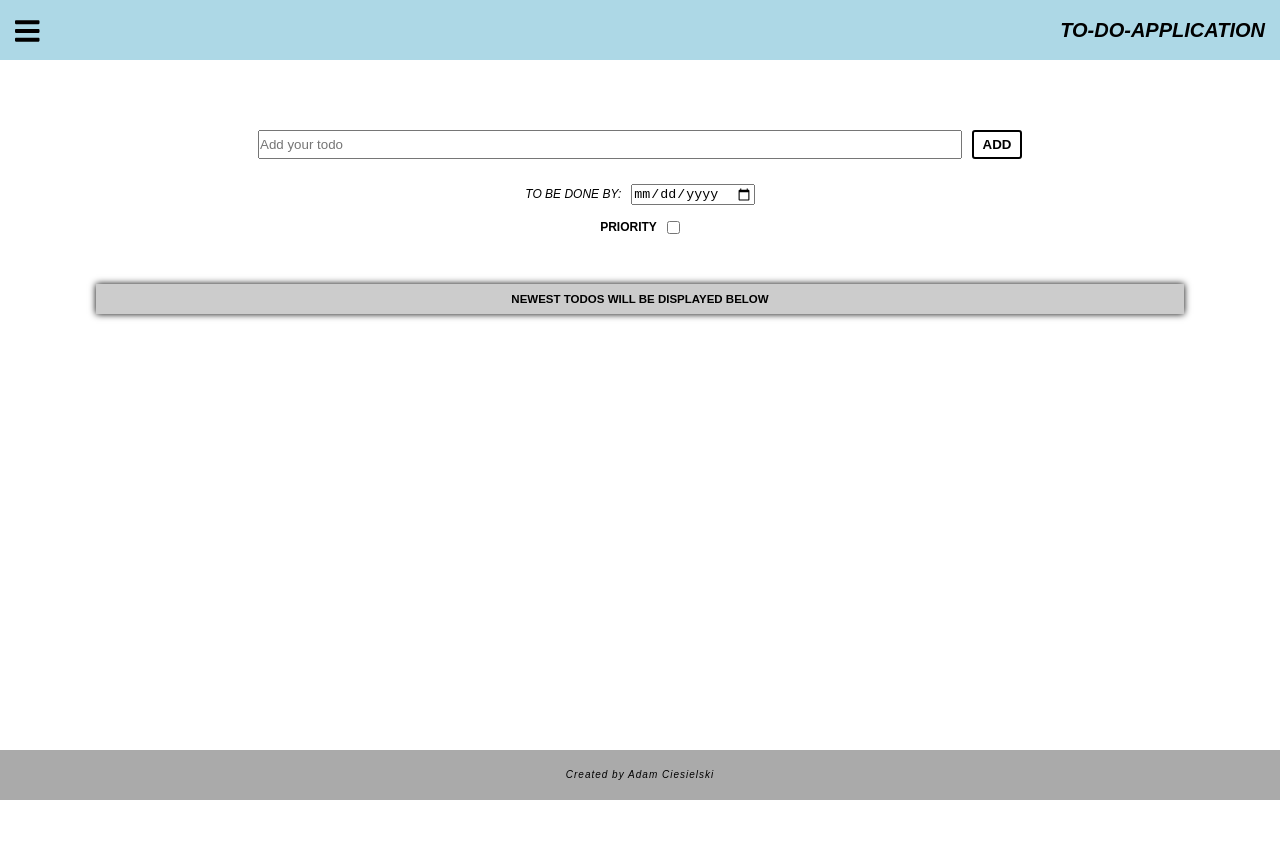
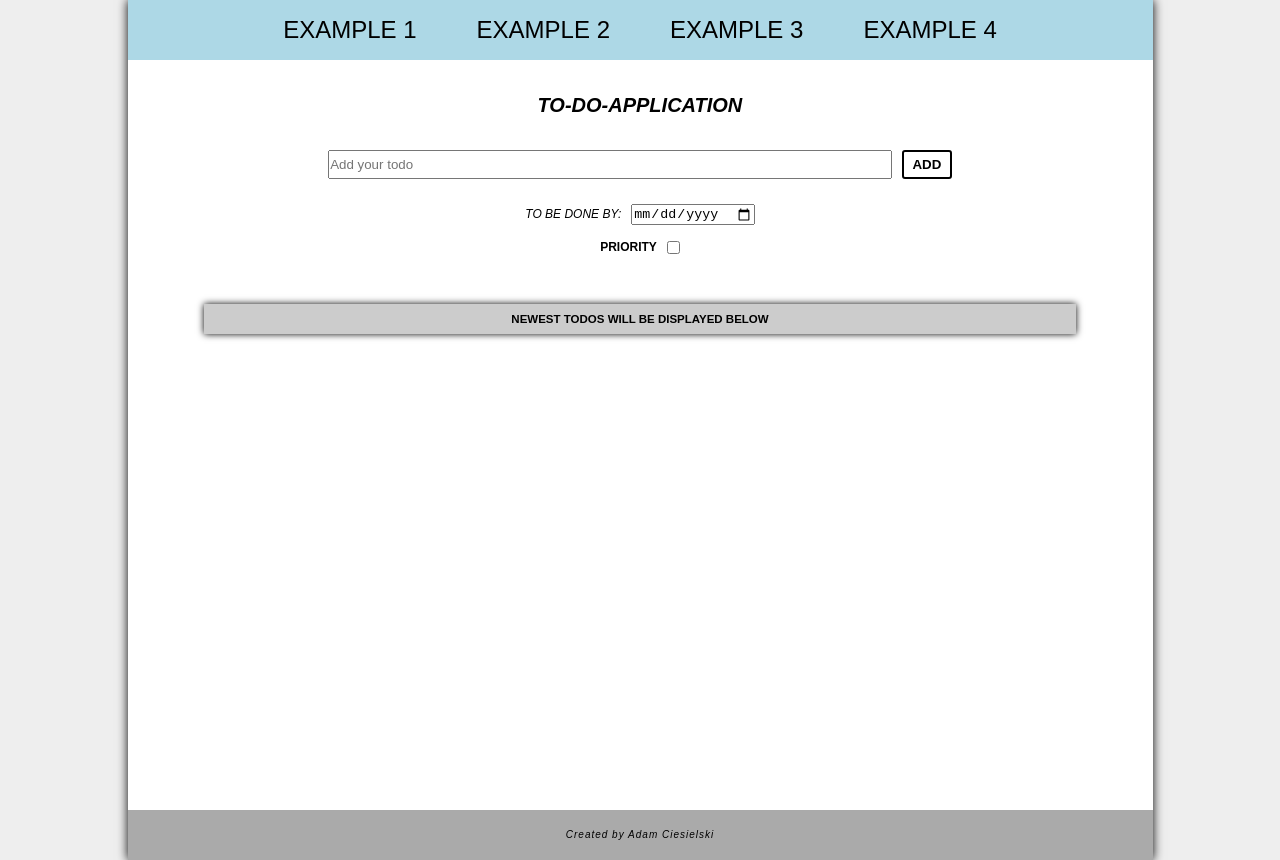
Before and after one commit to adcies/to-do-app, a React (Create React App) app: page / in a window 1280 px wide. Before the commit the page ends 800 px from the top, so only its background shows below. Built offline with nearby package versions, Linux system fonts and the light colour scheme.

Commit message:
add gsap animation, add styles for >1024px, add react handlers

```diff
--- a/package.json
+++ b/package.json
@@ -9,6 +9,7 @@
     "@testing-library/jest-dom": "^5.14.1",
     "@testing-library/react": "^11.2.7",
     "@testing-library/user-event": "^12.8.3",
+    "gsap": "^3.7.1",
     "react": "^17.0.2",
     "react-dom": "^17.0.2",
     "react-scripts": "4.0.3",
--- a/src/App.scss
+++ b/src/App.scss
@@ -1,7 +1,23 @@
 @import './sass/variables';
 @import './sass/reset';
+@import './sass/mixins';
 
 :root {
   font-size: $base-fontSize;
   font-family: sans-serif;
 }
+
+body {
+  @include mq(tablet-large) {
+    background-color: #eee;
+  }
+}
+
+.App {
+  max-width: 1025px;
+  @include mq(tablet-large) {
+    margin: 0 auto;
+    box-shadow: 0 0 10px 0 black;
+    background-color: #fff;
+  }
+}
--- a/src/components/Form/Form.scss
+++ b/src/components/Form/Form.scss
@@ -1,8 +1,12 @@
 @import '../../sass/variables';
+@import '../../sass/mixins';
 
 .main-form {
   text-align: center;
   margin-top: 70px;
+  @include mq(tablet-large) {
+    margin-top: 30px;
+  }
   &__task-input {
     margin-right: 10px;
     margin-bottom: 10px;
--- a/src/layout/Header/Header.scss
+++ b/src/layout/Header/Header.scss
@@ -1,10 +1,14 @@
 @import '../../sass/variables';
+@import '../../sass/mixins';
 
 .header {
   height: $header-height-mobile;
   background-color: $header-bgColor;
   position: fixed;
   width: 100%;
+  @include mq(tablet-large) {
+    position: relative;
+  }
   &__title {
     padding-right: 15px;
     text-align: right;
@@ -13,5 +17,11 @@
     text-transform: uppercase;
     font-style: italic;
     font-weight: bold;
+    @include mq(tablet-large) {
+      position: absolute;
+      left: 40%;
+      top: $header-height-mobile;
+      margin-top: 15px;
+    }
   }
 }
--- a/src/layout/Navigation/Navigation.jsx
+++ b/src/layout/Navigation/Navigation.jsx
@@ -1,24 +1,52 @@
 import React from 'react';
-import { useState } from 'react';
+import { useState, useEffect, useRef } from 'react';
+import gsap from 'gsap';
 
 import ToggleMainNav from '../../components/ToggleMainNav/ToggleMainNav';
 
 import './Navigation.scss';
 
 const Navigation = () => {
+  const navigationRef = useRef(null);
+
+  const [isGreaterThan1024px, setIsGreaterThan1024px] = useState(true);
   const [isActive, setIsActive] = useState(false);
 
+  useEffect(() => {
+    const handleResize = () => {
+      if (window.innerWidth > 1024) {
+        setIsGreaterThan1024px(true);
+      } else {
+        setIsGreaterThan1024px(false);
+      }
+    };
+    handleResize();
+    window.addEventListener('resize', handleResize);
+    return () => window.removeEventListener('resize', handleResize);
+  }, []);
+
+  useEffect(() => {
+    if (isGreaterThan1024px) {
+      const nav = navigationRef.current;
+      nav.removeAttribute('style');
+      setIsActive(false);
+    }
+  }, [isGreaterThan1024px]);
+
   const handleToggleMenu = () => {
+    const nav = navigationRef.current;
+
+    if (isActive) {
+      gsap.to(nav, { duration: 0.3, ease: 'power1.out', left: '-100%' });
+    } else {
+      gsap.to(nav, { duration: 0.3, ease: 'power1.out', left: '-18%' });
+    }
     setIsActive((prevValue) => !prevValue);
   };
 
-  const navClassName = `main-navigation${
-    isActive ? ' main-navigation--active' : ''
-  }`;
-
   return (
     <>
-      <nav className={navClassName}>
+      <nav ref={navigationRef} className="main-navigation">
         <ul className="main-navigation__list">
           <li className="main-navigation__element">Example 1</li>
           <li className="main-navigation__element">Example 2</li>
@@ -26,7 +54,9 @@ const Navigation = () => {
           <li className="main-navigation__element">Example 4</li>
         </ul>
       </nav>
-      <ToggleMainNav handleClick={handleToggleMenu} />
+      {isGreaterThan1024px ? null : (
+        <ToggleMainNav handleClick={handleToggleMenu} />
+      )}
     </>
   );
 };
--- a/src/layout/Navigation/Navigation.scss
+++ b/src/layout/Navigation/Navigation.scss
@@ -1,4 +1,5 @@
 @import '../../sass/variables';
+@import '../../sass/mixins';
 
 .main-navigation {
   height: calc(100vh - #{$header-height-mobile});
@@ -7,10 +8,16 @@
   left: -100%;
   background-color: black;
   width: 100vw;
-  transition: 0.3s;
-  &--active {
-    left: -18%;
+  @include mq(tablet-large) {
+    height: $header-height-mobile;
+    top: 0;
+    left: 50%;
+    transform: translateX(-50%);
+    position: absolute;
+    background-color: transparent;
+    width: 820px;
   }
+
   &__list {
     position: absolute;
     top: 0;
@@ -23,6 +30,14 @@
     justify-content: space-around;
     padding-top: 20px;
     padding-bottom: 20px;
+    @include mq(tablet-large) {
+      flex-direction: row;
+      justify-content: center;
+      padding-top: 0;
+      padding-bottom: 0;
+      line-height: $header-height-mobile;
+      // color: black;
+    }
   }
   &__element {
     text-align: right;
@@ -34,5 +49,16 @@
     height: 15%;
     font-size: $nav-fontSize-mobile;
     color: white;
+    &:hover {
+      @include mq(tablet-large) {
+        background-color: rgb(144, 206, 226);
+      }
+    }
+    @include mq(tablet-large) {
+      padding: 0 30px;
+      height: 100%;
+      color: black;
+      cursor: pointer;
+    }
   }
 }
--- a/src/sass/_variables.scss
+++ b/src/sass/_variables.scss
@@ -37,7 +37,7 @@ $breakpoints: (
     'min-width: 800px',
   ),
   tablet-large: (
-    'min-width: 1024px',
+    'min-width: 1025px',
   ),
   desktop-small: (
     'min-width: 1280px',
```
Also changed, not shown: 1 other file (tests, documents, lock files or other folders).
